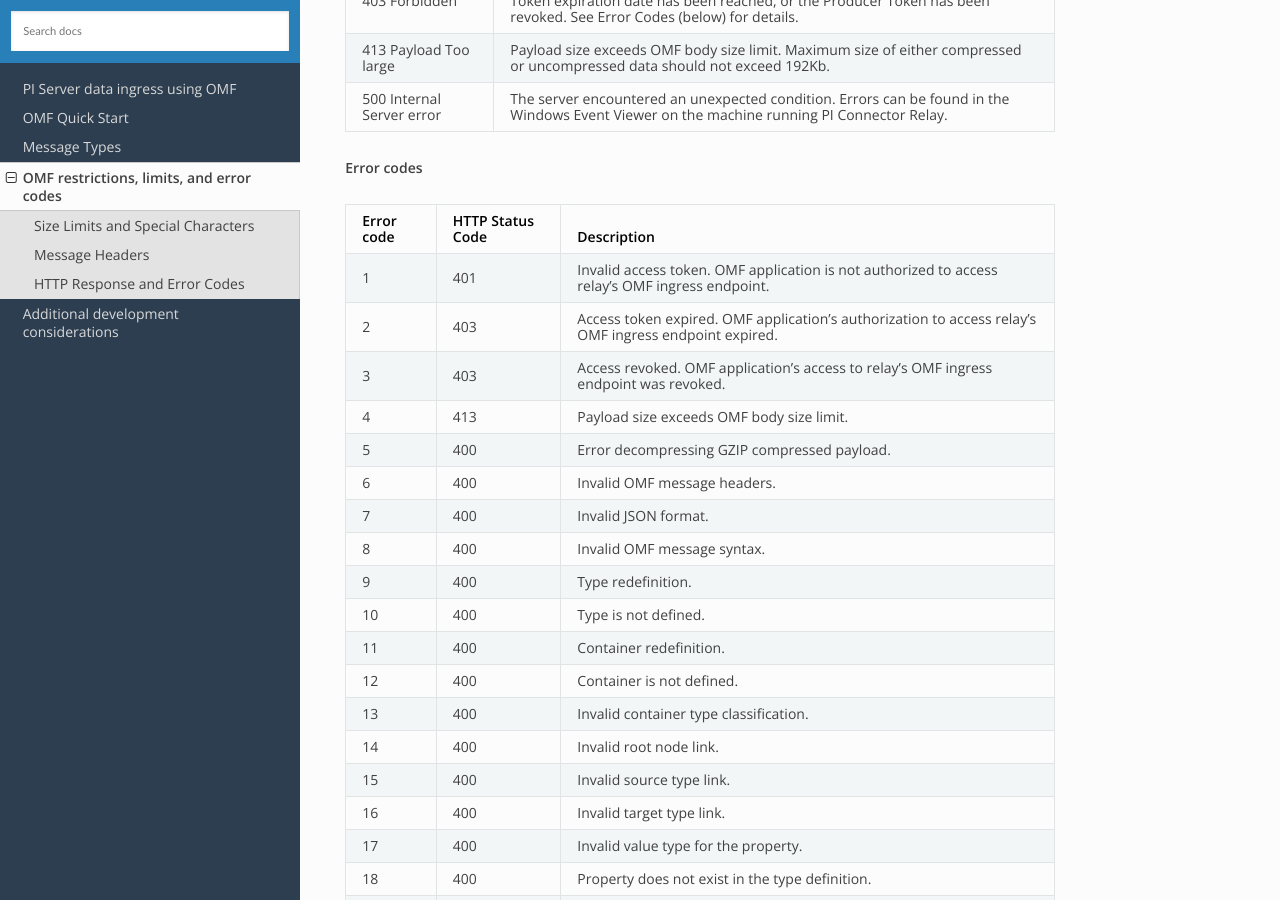
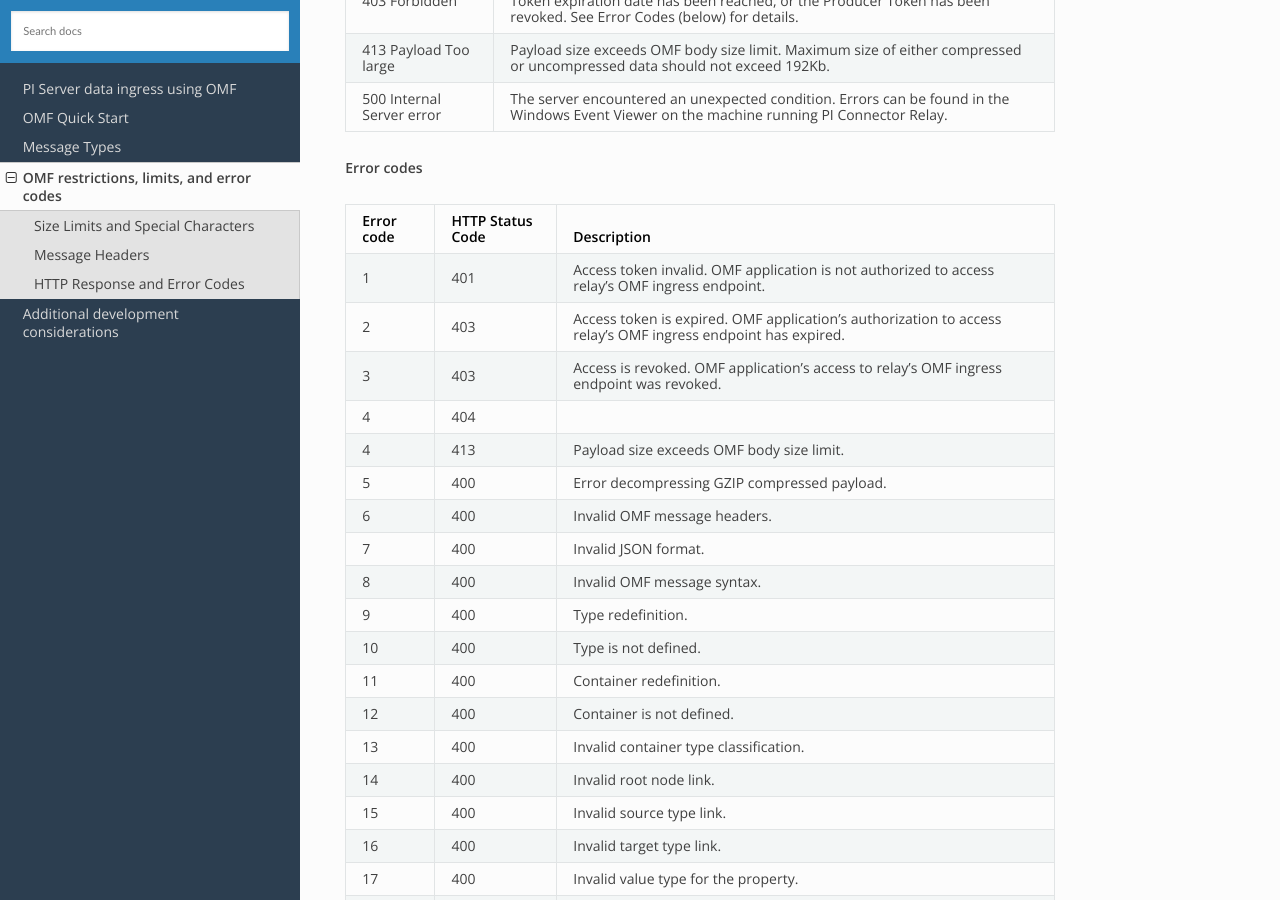
Before and after one commit to osisoft/OMF-Developer-Companion-Guide, a Sphinx documentation site: the page built from docs/OMF-Reference.rst, in a window 1280 px wide and 900 px high, scrolled down 1765 px. Built offline with Sphinx 7.4.7 and the Read the Docs theme 2.0.0, drawn with Linux system fonts in a browser that asks for light colours.

Commit message:
Update OMF-Reference.rst

```diff
--- a/docs/OMF-Reference.rst
+++ b/docs/OMF-Reference.rst
@@ -94,14 +94,16 @@ The following status codes are returned by PI Connector Relay accepting OMF mess
 +-------------+--------------------------------+-----------------------------------------------------------------------+
 | Error code  | HTTP Status Code               | Description                                                           |
 +=============+================================+=======================================================================+
-| 1           | 401                            | Invalid access token. OMF application is not authorized to access     |
+| 1           | 401                            | Access token invalid. OMF application is not authorized to access     |
 |             |                                | relay's OMF ingress endpoint.                                         |
 +-------------+--------------------------------+-----------------------------------------------------------------------+
-| 2           | 403                            | Access token expired. OMF application's authorization to access       |
-|             |                                | relay's OMF ingress endpoint expired.                                 |
+| 2           | 403                            | Access token is expired. OMF application's authorization to access    |
+|             |                                | relay's OMF ingress endpoint has expired.                             |
 +-------------+--------------------------------+-----------------------------------------------------------------------+
-| 3           | 403                            | Access revoked. OMF application's access to relay's OMF ingress       |
+| 3           | 403                            | Access is revoked. OMF application's access to relay's OMF ingress    |
 |             |                                | endpoint was revoked.                                                 |
++-------------+--------------------------------+-----------------------------------------------------------------------+
+| 4           | 404                            |                                                                       |
 +-------------+--------------------------------+-----------------------------------------------------------------------+
 | 4           | 413                            | Payload size exceeds OMF body size limit.                             |
 +-------------+--------------------------------+-----------------------------------------------------------------------+
```
